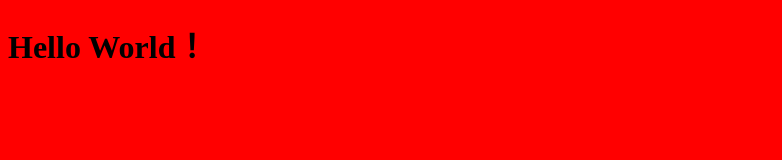
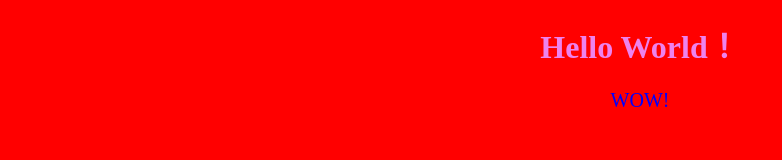
Before and after one commit to zwzeceg/Git-Example-Remote-New, a plain HTML site: page index.html in a window 1280 px wide. Shown: the whole page, without its empty margins (0-782 px from the left). Drawn offline with Linux system fonts and the light colour scheme.

Commit message:
Modify format of h1 and p label

```diff
--- a/git.css
+++ b/git.css
@@ -1,3 +1,16 @@
-body {
+body
+{
     background-color: red;
 }
+h1
+{
+    color:violet;
+    text-align: center;
+}
+p
+{
+    color: blue;
+    font-family: "Times New Roman";
+    font-size: 20px;
+    text-align: center;
+}
--- a/index.html
+++ b/index.html
@@ -11,6 +11,7 @@
 
 <body>
     <h1>Hello World！</h1>
+    <p>WOW!</p>
 </body>
 
 </html>
```
